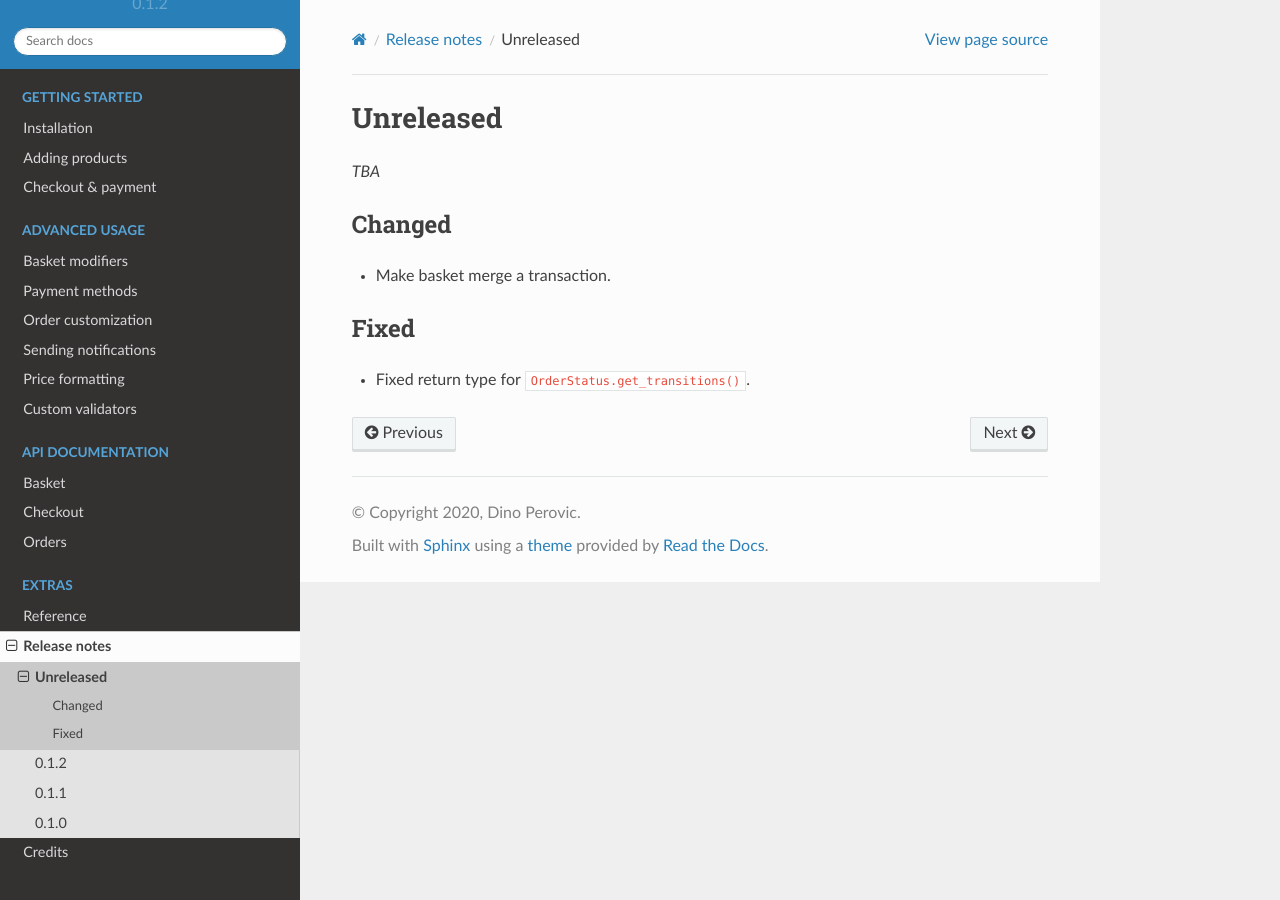
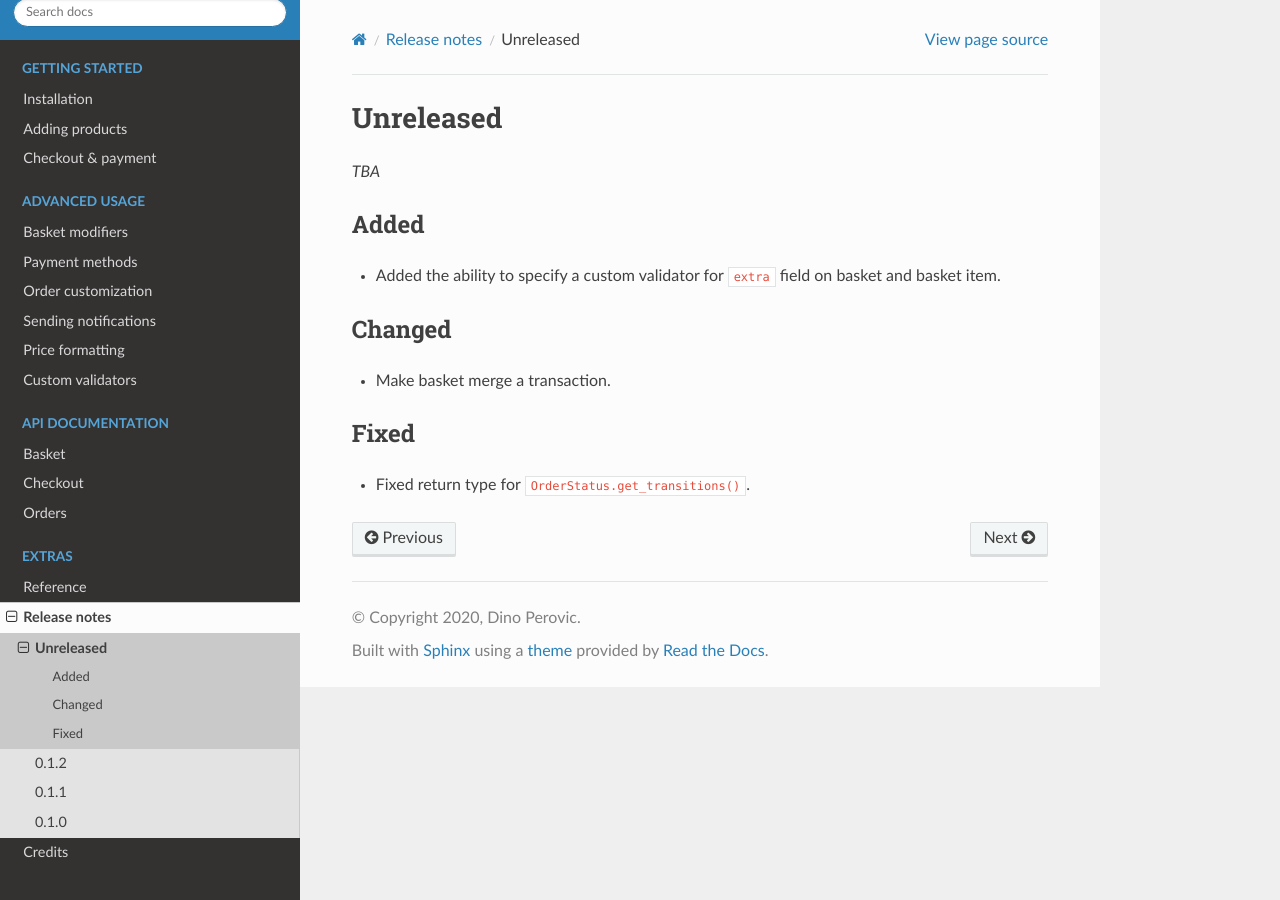
Before and after one commit to mykhailo27/django-salesman, a Sphinx documentation site: the page built from docs/releases/unreleased.rst, in a window 1280 px wide. Built offline with Sphinx 7.4.7 and the Read the Docs theme 2.0.0, drawn with Linux system fonts in a browser that asks for light colours.

Commit message:
Update docs

```diff
--- a/docs/releases/unreleased.rst
+++ b/docs/releases/unreleased.rst
@@ -3,6 +3,11 @@ Unreleased
 ##########
 
 *TBA*
+
+Added
+-----
+
+- Added the ability to specify a custom validator for ``extra`` field on basket and basket item.
 
 Changed
 -------
```
